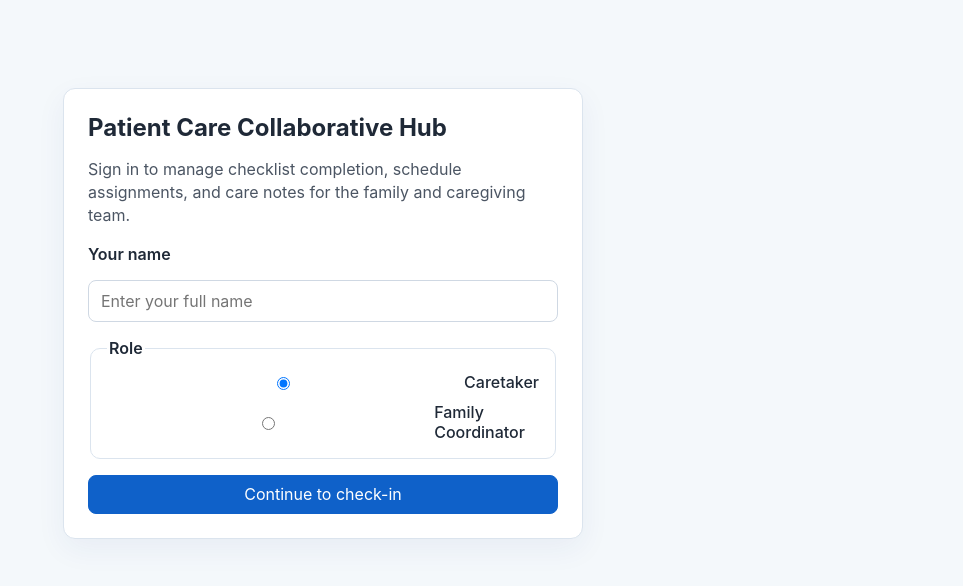
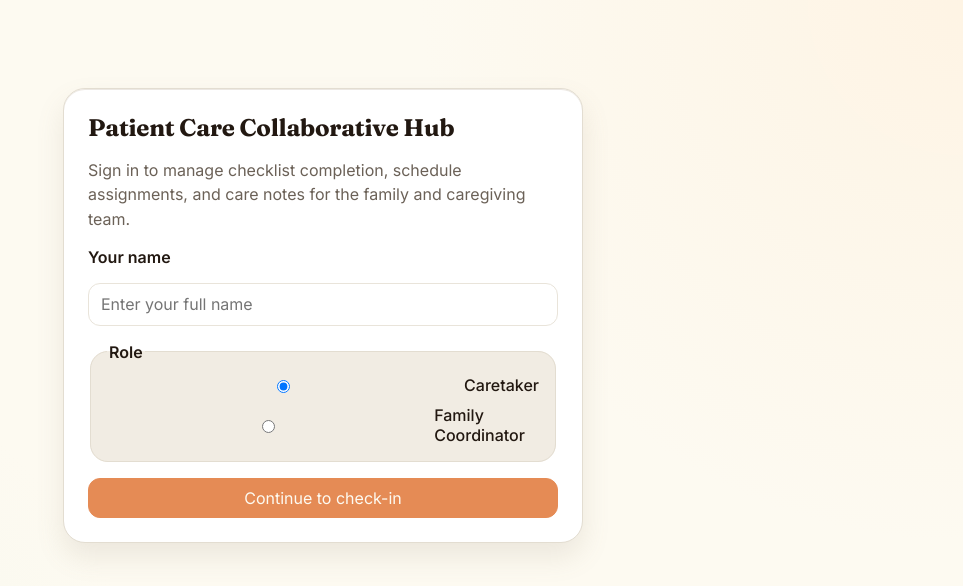
Before and after one commit to JChen46/Caretaker-Scheduler, a Svelte app: page / in a window 1280 px wide. Shown: the top 586 px of the page, without its empty margins (317-1280 px from the left). Built offline with nearby package versions, Linux system fonts and the light colour scheme.

Commit message:
Apply warm editorial caretaker design theme

```diff
--- a/src/app.css
+++ b/src/app.css
@@ -1,15 +1,165 @@
+@import url('https://fonts.googleapis.com/css2?family=Fraunces:opsz,wght@9..144,400;9..144,600;9..144,700&family=Inter:wght@400;500;600;700&display=swap');
+
 :root {
-  font-family: 'Inter', 'Segoe UI', Tahoma, Geneva, Verdana, sans-serif;
-  color: #1f2937;
-  background-color: #f4f8fb;
+  --radius: 0.875rem;
+
+  --font-display: 'Fraunces', ui-serif, Georgia, serif;
+  --font-sans: 'Inter', ui-sans-serif, system-ui, sans-serif;
+
+  --radius-sm: calc(var(--radius) - 4px);
+  --radius-md: calc(var(--radius) - 2px);
+  --radius-lg: var(--radius);
+  --radius-xl: calc(var(--radius) + 4px);
+  --radius-2xl: calc(var(--radius) + 8px);
+  --radius-3xl: calc(var(--radius) + 12px);
+  --radius-4xl: calc(var(--radius) + 16px);
+
+  --background: oklch(0.985 0.012 90);
+  --foreground: oklch(0.22 0.02 60);
+
+  --card: oklch(1 0 0);
+  --card-foreground: oklch(0.22 0.02 60);
+  --popover: oklch(1 0 0);
+  --popover-foreground: oklch(0.22 0.02 60);
+
+  --primary: oklch(0.42 0.06 155);
+  --primary-foreground: oklch(0.985 0.012 90);
+
+  --secondary: oklch(0.94 0.018 85);
+  --secondary-foreground: oklch(0.28 0.03 60);
+
+  --muted: oklch(0.945 0.014 85);
+  --muted-foreground: oklch(0.5 0.02 70);
+
+  --accent: oklch(0.86 0.08 60);
+  --accent-foreground: oklch(0.28 0.05 40);
+
+  --warm: oklch(0.72 0.13 50);
+  --warm-foreground: oklch(0.985 0.012 90);
+
+  --success: oklch(0.6 0.11 155);
+  --success-foreground: oklch(0.985 0.012 90);
+
+  --destructive: oklch(0.55 0.2 25);
+  --destructive-foreground: oklch(0.985 0.012 90);
+
+  --border: oklch(0.9 0.018 85);
+  --input: oklch(0.92 0.014 85);
+  --ring: oklch(0.42 0.06 155);
+
+  --chart-1: oklch(0.42 0.06 155);
+  --chart-2: oklch(0.72 0.13 50);
+  --chart-3: oklch(0.55 0.04 240);
+  --chart-4: oklch(0.7 0.1 90);
+  --chart-5: oklch(0.55 0.18 15);
+
+  --sidebar: oklch(0.97 0.014 85);
+  --sidebar-foreground: oklch(0.22 0.02 60);
+  --sidebar-primary: oklch(0.42 0.06 155);
+  --sidebar-primary-foreground: oklch(0.985 0.012 90);
+  --sidebar-accent: oklch(0.94 0.018 85);
+  --sidebar-accent-foreground: oklch(0.28 0.03 60);
+  --sidebar-border: oklch(0.9 0.018 85);
+  --sidebar-ring: oklch(0.42 0.06 155);
+
+  --color-background: var(--background);
+  --color-foreground: var(--foreground);
+  --color-card: var(--card);
+  --color-card-foreground: var(--card-foreground);
+  --color-popover: var(--popover);
+  --color-popover-foreground: var(--popover-foreground);
+  --color-primary: var(--primary);
+  --color-primary-foreground: var(--primary-foreground);
+  --color-secondary: var(--secondary);
+  --color-secondary-foreground: var(--secondary-foreground);
+  --color-muted: var(--muted);
+  --color-muted-foreground: var(--muted-foreground);
+  --color-accent: var(--accent);
+  --color-accent-foreground: var(--accent-foreground);
+  --color-destructive: var(--destructive);
+  --color-destructive-foreground: var(--destructive-foreground);
+  --color-border: var(--border);
+  --color-input: var(--input);
+  --color-ring: var(--ring);
+  --color-ring-offset-background: var(--background);
+  --color-chart-1: var(--chart-1);
+  --color-chart-2: var(--chart-2);
+  --color-chart-3: var(--chart-3);
+  --color-chart-4: var(--chart-4);
+  --color-chart-5: var(--chart-5);
+  --color-sidebar: var(--sidebar);
+  --color-sidebar-foreground: var(--sidebar-foreground);
+  --color-sidebar-primary: var(--sidebar-primary);
+  --color-sidebar-primary-foreground: var(--sidebar-primary-foreground);
+  --color-sidebar-accent: var(--sidebar-accent);
+  --color-sidebar-accent-foreground: var(--sidebar-accent-foreground);
+  --color-sidebar-border: var(--sidebar-border);
+  --color-sidebar-ring: var(--sidebar-ring);
+  --color-success: var(--success);
+  --color-success-foreground: var(--success-foreground);
+  --color-warm: var(--warm);
+  --color-warm-foreground: var(--warm-foreground);
+}
+
+.dark {
+  --background: oklch(0.18 0.012 80);
+  --foreground: oklch(0.96 0.014 85);
+  --card: oklch(0.22 0.014 80);
+  --card-foreground: oklch(0.96 0.014 85);
+  --popover: oklch(0.22 0.014 80);
+  --popover-foreground: oklch(0.96 0.014 85);
+  --primary: oklch(0.7 0.09 155);
+  --primary-foreground: oklch(0.18 0.012 80);
+  --secondary: oklch(0.28 0.014 80);
+  --secondary-foreground: oklch(0.96 0.014 85);
+  --muted: oklch(0.28 0.014 80);
+  --muted-foreground: oklch(0.7 0.02 80);
+  --accent: oklch(0.62 0.12 60);
+  --accent-foreground: oklch(0.18 0.012 80);
+  --warm: oklch(0.7 0.13 50);
+  --warm-foreground: oklch(0.18 0.012 80);
+  --success: oklch(0.7 0.12 155);
+  --success-foreground: oklch(0.18 0.012 80);
+  --destructive: oklch(0.65 0.2 25);
+  --destructive-foreground: oklch(0.96 0.014 85);
+  --border: oklch(1 0 0 / 10%);
+  --input: oklch(1 0 0 / 14%);
+  --ring: oklch(0.7 0.09 155);
+  --chart-1: oklch(0.7 0.09 155);
+  --chart-2: oklch(0.7 0.13 50);
+  --chart-3: oklch(0.65 0.04 240);
+  --chart-4: oklch(0.78 0.1 90);
+  --chart-5: oklch(0.65 0.18 15);
+  --sidebar: oklch(0.22 0.014 80);
+  --sidebar-foreground: oklch(0.96 0.014 85);
+  --sidebar-primary: oklch(0.7 0.09 155);
+  --sidebar-primary-foreground: oklch(0.18 0.012 80);
+  --sidebar-accent: oklch(0.28 0.014 80);
+  --sidebar-accent-foreground: oklch(0.96 0.014 85);
+  --sidebar-border: oklch(1 0 0 / 10%);
+  --sidebar-ring: oklch(0.7 0.09 155);
 }
 
 * {
   box-sizing: border-box;
+  border-color: var(--color-border);
 }
 
 body {
   margin: 0;
+  background-color: var(--color-background);
+  color: var(--color-foreground);
+  font-family: var(--font-sans);
+  font-feature-settings: 'ss01', 'cv11';
+}
+
+h1,
+h2,
+h3,
+.font-display {
+  font-family: var(--font-display);
+  letter-spacing: -0.01em;
+  color: var(--color-foreground);
 }
 
 h1,
@@ -21,6 +171,10 @@ p {
 
 #app {
   min-height: 100vh;
+  background:
+    radial-gradient(circle at top right, oklch(0.95 0.05 65 / 35%), transparent 36%),
+    radial-gradient(circle at bottom left, oklch(0.94 0.03 155 / 30%), transparent 32%),
+    var(--color-background);
 }
 
 .login-screen,
@@ -31,10 +185,13 @@ p {
 }
 
 .panel {
-  background: #ffffff;
-  border: 1px solid #dbe4ee;
-  border-radius: 12px;
-  box-shadow: 0 10px 30px rgba(30, 58, 138, 0.06);
+  background: var(--color-card);
+  color: var(--color-card-foreground);
+  border: 1px solid var(--color-border);
+  border-radius: var(--radius-2xl);
+  box-shadow:
+    0 1px 0 oklch(0.85 0.02 80 / 45%) inset,
+    0 14px 28px oklch(0.58 0.04 70 / 14%);
 }
 
 .login-panel {
@@ -46,19 +203,20 @@ p {
 }
 
 .lead {
-  color: #4b5563;
-  line-height: 1.45;
+  color: var(--color-muted-foreground);
+  line-height: 1.52;
 }
 
 label,
 legend {
   font-weight: 600;
-  color: #1f2937;
+  color: var(--color-foreground);
 }
 
 fieldset {
-  border: 1px solid #dbe4ee;
-  border-radius: 10px;
+  border: 1px solid var(--color-border);
+  background: var(--color-muted);
+  border-radius: var(--radius-xl);
   padding: 0.85rem 1rem 1rem;
   display: grid;
   gap: 0.6rem;
@@ -83,33 +241,54 @@ textarea,
 select {
   width: 100%;
   padding: 0.65rem 0.75rem;
-  border: 1px solid #cfd8e3;
-  border-radius: 8px;
-  background: #fff;
+  border: 1px solid var(--color-input);
+  border-radius: var(--radius-md);
+  background: var(--color-popover);
+  color: var(--color-popover-foreground);
 }
 
 textarea {
   resize: vertical;
 }
 
+input:focus-visible,
+textarea:focus-visible,
+select:focus-visible,
+button:focus-visible {
+  outline: 2px solid var(--color-ring);
+  outline-offset: 2px;
+}
+
 button {
   padding: 0.55rem 0.9rem;
-  border: 1px solid #0f61c9;
-  background: #0f61c9;
-  color: #fff;
-  border-radius: 8px;
+  border: 1px solid var(--color-warm);
+  background: var(--color-warm);
+  color: var(--color-warm-foreground);
+  border-radius: var(--radius-md);
   cursor: pointer;
+  transition:
+    transform 120ms ease,
+    filter 120ms ease;
+}
+
+button:hover {
+  filter: brightness(0.97);
+}
+
+button:active {
+  transform: translateY(1px);
 }
 
 button.ghost {
-  border-color: #cfd8e3;
-  background: #fff;
-  color: #1f2937;
+  border-color: var(--color-border);
+  background: var(--color-secondary);
+  color: var(--color-secondary-foreground);
 }
 
 button.active {
-  background: #0b4fa5;
-  border-color: #0b4fa5;
+  background: var(--color-primary);
+  border-color: var(--color-primary);
+  color: var(--color-primary-foreground);
 }
 
 .topbar {
@@ -121,7 +300,7 @@ button.active {
 }
 
 .topbar h1 {
-  font-size: 1.45rem;
+  font-size: 1.55rem;
   margin-bottom: 0.4rem;
 }
 
@@ -156,20 +335,20 @@ button.active {
 }
 
 .stat {
-  border: 1px solid #dbe4ee;
-  border-radius: 10px;
-  background: #f8fbff;
-  padding: 0.8rem;
+  border: 1px solid var(--color-border);
+  border-radius: var(--radius-xl);
+  background: linear-gradient(165deg, var(--color-secondary), var(--color-card));
+  padding: 0.85rem;
 }
 
 .stat h3 {
-  font-size: 0.9rem;
-  color: #4b5563;
-  margin-bottom: 0.3rem;
+  font-size: 0.95rem;
+  color: var(--color-muted-foreground);
+  margin-bottom: 0.35rem;
 }
 
 .stat p {
-  font-size: 1.5rem;
+  font-size: 1.6rem;
   font-weight: 700;
 }
 
@@ -182,8 +361,9 @@ button.active {
 }
 
 .task-list li {
-  border: 1px solid #dbe4ee;
-  border-radius: 10px;
+  border: 1px solid var(--color-border);
+  border-radius: var(--radius-xl);
+  background: var(--color-popover);
   padding: 0.75rem;
   display: flex;
   justify-content: space-between;
@@ -206,6 +386,7 @@ button.active {
 .task-list input[type='checkbox'] {
   width: auto;
   margin-top: 0.15rem;
+  accent-color: var(--color-success);
 }
 
 .task-title {
@@ -213,12 +394,12 @@ button.active {
 }
 
 .meta {
-  color: #6b7280;
+  color: var(--color-muted-foreground);
   font-size: 0.88rem;
 }
 
 .good {
-  color: #0f766e;
+  color: var(--color-success);
   font-weight: 600;
 }
 
@@ -235,18 +416,25 @@ button.active {
 table {
   width: 100%;
   border-collapse: collapse;
+  border-radius: var(--radius-xl);
+  overflow: hidden;
 }
 
 th,
 td {
-  border: 1px solid #dbe4ee;
+  border: 1px solid var(--color-border);
   padding: 0.6rem;
   text-align: left;
   vertical-align: top;
 }
 
 th {
-  background: #f3f8ff;
+  background: var(--color-secondary);
+  color: var(--color-secondary-foreground);
+}
+
+td {
+  background: var(--color-card);
 }
 
 td select {
@@ -256,6 +444,8 @@ td select {
 .side-panel {
   display: grid;
   gap: 1rem;
+  background: var(--color-sidebar);
+  color: var(--color-sidebar-foreground);
 }
 
 .activity {
@@ -267,10 +457,10 @@ td select {
 }
 
 .activity li {
-  border: 1px solid #dbe4ee;
-  border-radius: 8px;
+  border: 1px solid var(--color-sidebar-border);
+  border-radius: var(--radius-lg);
   padding: 0.6rem;
-  background: #fbfdff;
+  background: var(--color-card);
 }
 
 @media (max-width: 980px) {
```
